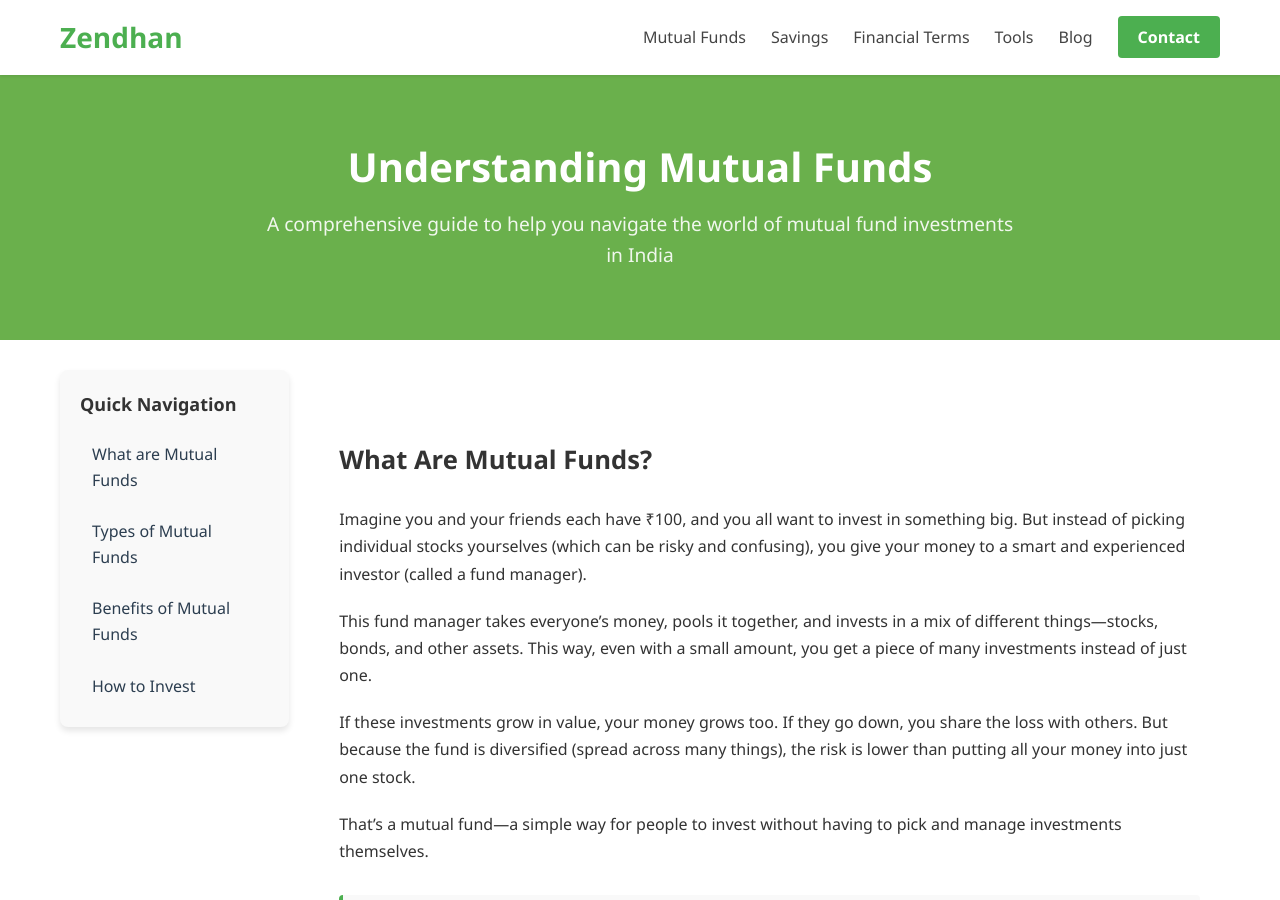
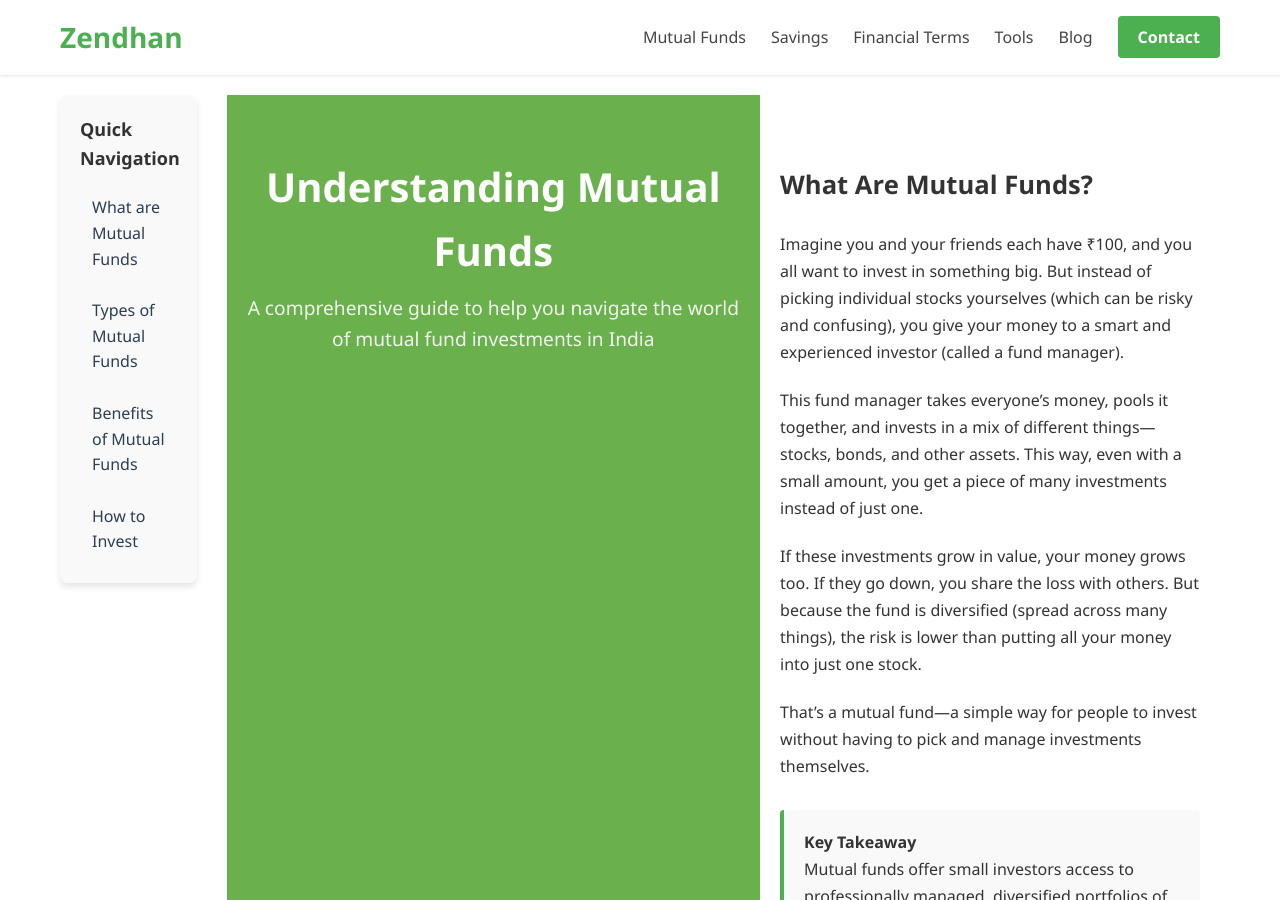
Before and after one commit to nandan11/zendhan, a Jekyll site: the page built from mutual-funds.html, in a window 1280 px wide and 900 px high. Built offline with Jekyll 4.4.1, drawn with Linux system fonts in a browser that asks for light colours.

Commit message:
Update mutual-funds.html

```diff
--- a/mutual-funds.html
+++ b/mutual-funds.html
@@ -6,13 +6,6 @@ custom_css:
 ---
 
 <script src="{{ '/assets/js/mutual-funds.js' | relative_url }}"></script>
- <!-- Page Title -->
-<section class="page-title">
-    <div class="page-title-container">
-        <h1>Understanding Mutual Funds</h1>
-        <p>A comprehensive guide to help you navigate the world of mutual fund investments in India</p>
-    </div>
-</section>
 <div class="page-layout">
   <!-- Quick Navigation - INSERT HERE -->
 <nav class="quick-navigation">
@@ -24,6 +17,14 @@ custom_css:
         <li><a href="#how-to-invest">How to Invest</a></li>
     </ul>
 </nav>
+
+ <!-- Page Title -->
+<section class="page-title">
+    <div class="page-title-container">
+        <h1>Understanding Mutual Funds</h1>
+        <p>A comprehensive guide to help you navigate the world of mutual fund investments in India</p>
+    </div>
+</section>
 
 
 <main class="main-content">
```
